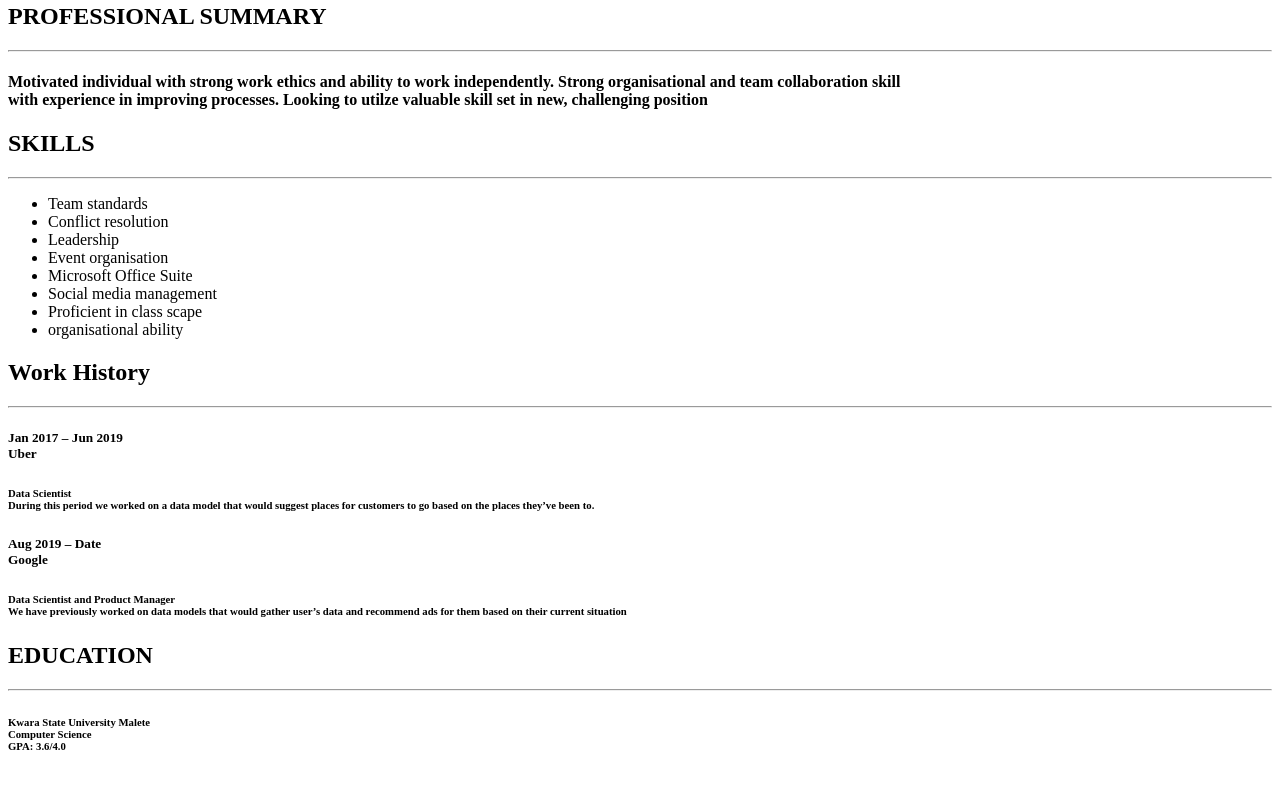
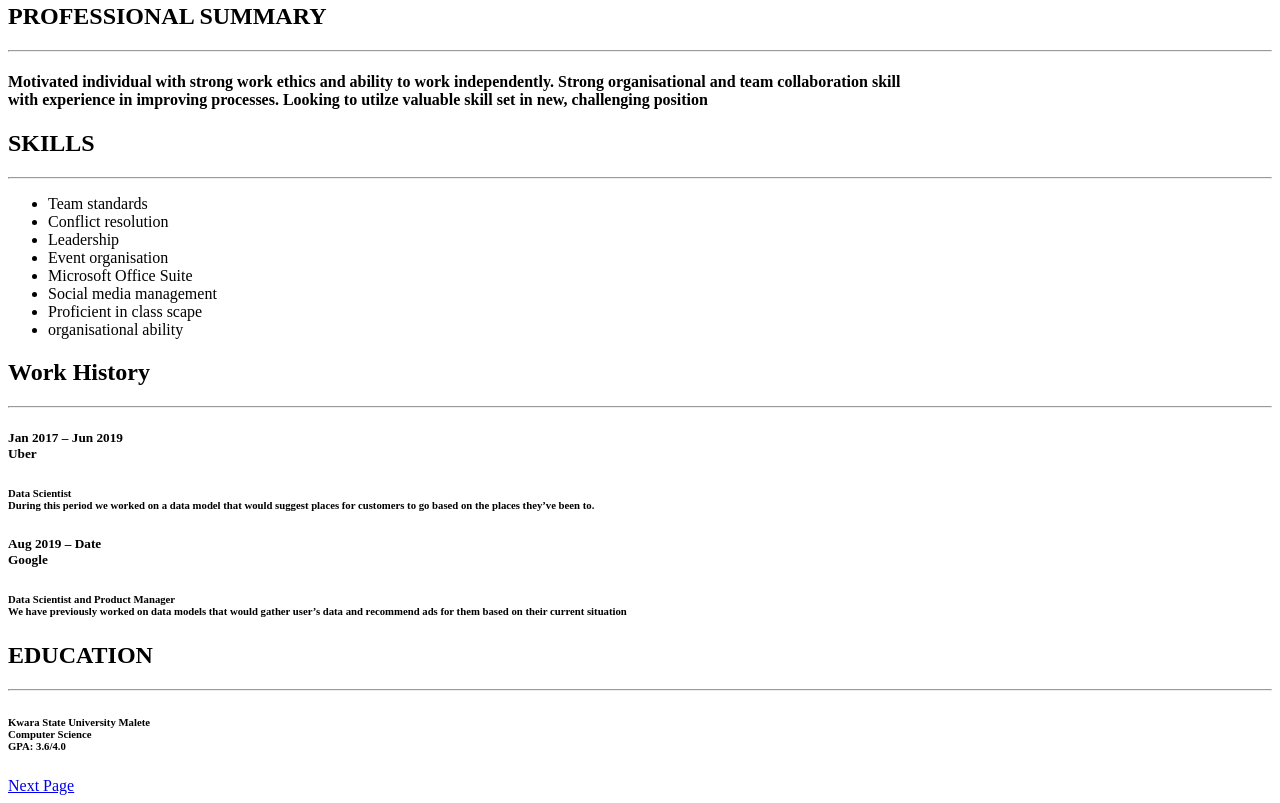
Before and after one commit to Tenibilal/portfolio, a plain HTML site: page index.html in a window 1280 px wide. Shown: the part 332-1135 px from the top of the page. Before the commit the page ends 1109 px from the top, so only its background shows below. Drawn offline with Linux system fonts and the light colour scheme; files whose address does not match are found by name.

Commit message:
Update and rename Assignment.html to index.html

```diff
--- a/Assignment.html
+++ b/index.html
@@ -30,4 +30,5 @@
     <h2>EDUCATION</h2><hr>
 
     <h6>Kwara State University Malete <br> Computer Science <br> GPA: 3.6/4.0</h6>
+    <a href="login.html">Next Page</a>
 </body>
```
